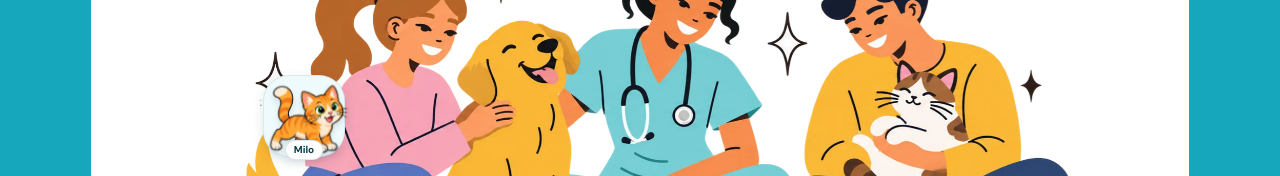
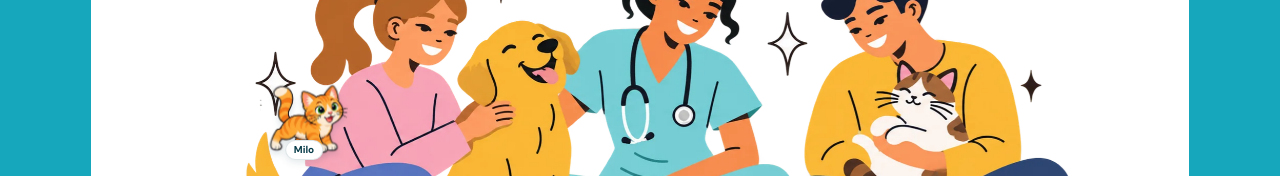
Before and after one commit to MuhamadHilalFakhri/paw-heaven-astro, an Astro site: page / in a window 1280 px wide. Shown: the part 624-800 px from the top of the page. Built offline with nearby package versions, Linux system fonts and the light colour scheme; Astro itself is replaced by a stand-in of ours.

Commit message:
fix(pets): remove companion backdrop

```diff
--- a/src/styles/pet-companion.css
+++ b/src/styles/pet-companion.css
@@ -32,20 +32,7 @@
 
 .pet-companion__avatar:active { cursor: grabbing; }
 .pet-companion__avatar:focus-visible { outline: 3px solid var(--ring); outline-offset: 2px; }
-.pet-companion__avatar::before {
-  position: absolute;
-  inset: 3px;
-  z-index: 0;
-  border: 1px solid rgb(7 59 72 / 9%);
-  border-radius: 26px;
-  background: #effafc;
-  box-shadow: 0 4px 12px rgb(7 59 72 / 12%);
-  content: "";
-  pointer-events: none;
-}
 .pet-companion__art {
-  position: relative;
-  z-index: 1;
   display: block;
   width: 100%;
   height: 100%;
@@ -55,7 +42,7 @@
   transform-origin: center;
   animation: pet-idle-bob 3.6s cubic-bezier(.37, 0, .63, 1) infinite, pet-idle-blink 5.2s steps(1, end) infinite;
   filter: drop-shadow(0 4px 3px rgb(7 59 72 / 12%));
-  transition: transform 420ms cubic-bezier(.22, .61, .36, 1), rotate 420ms ease-out, filter 280ms ease-out;
+  transition: filter 280ms ease-out;
 }
 
 .pet-companion[data-facing="left"] .pet-companion__art { transform: scaleX(-1); }
```
